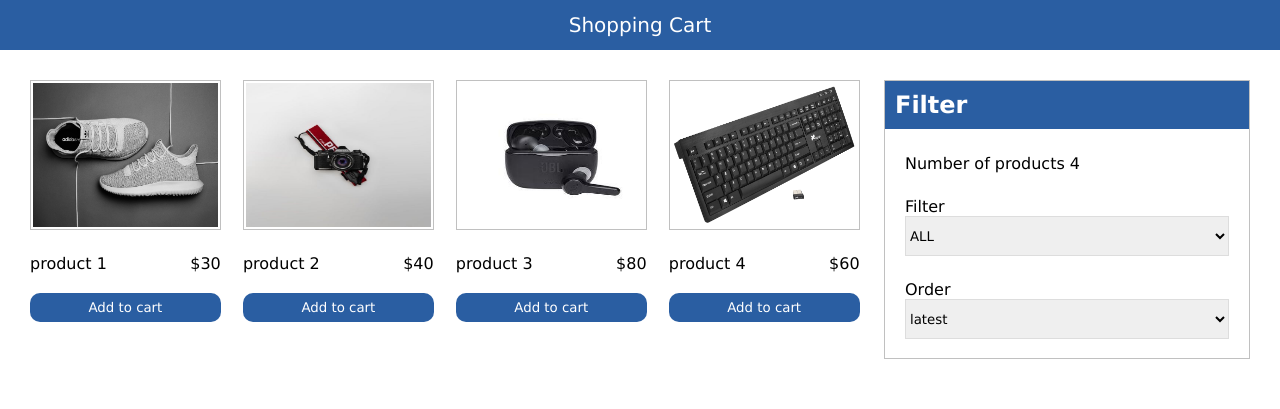
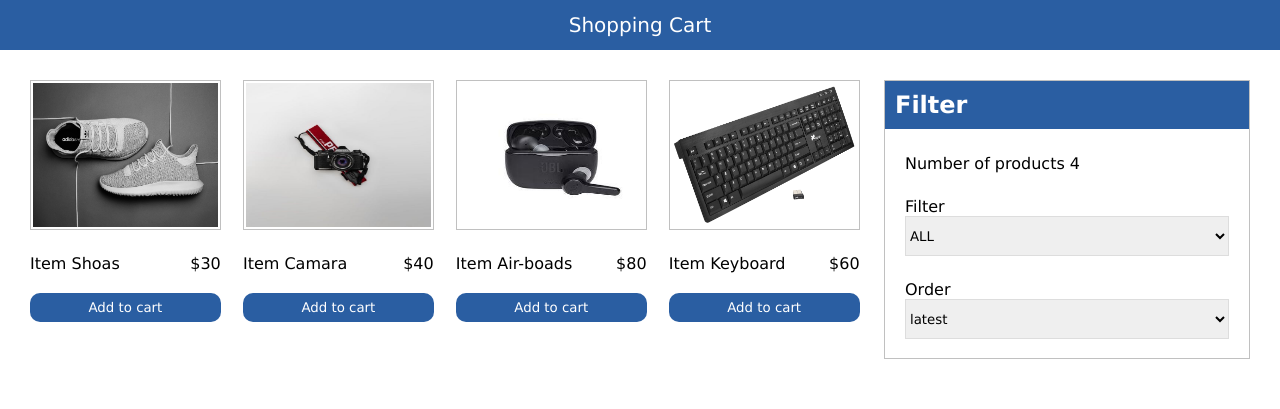
Before and after one commit to AbdullahAhmed11/react-shop-app, a React (Create React App) app in the folder client/: page / in a window 1280 px wide. Shown: the top 409 px of the page. Built offline with nearby package versions, Linux system fonts and the light colour scheme.

Commit message:
animation-part1

```diff
--- a/client/package.json
+++ b/client/package.json
@@ -11,6 +11,7 @@
     "react": "^17.0.2",
     "react-dom": "^17.0.2",
     "react-modal": "^3.14.4",
+    "react-reveal": "^1.2.2",
     "react-scripts": "4.0.3",
     "sass": "^1.45.0",
     "web-vitals": "^1.1.2"
--- a/client/src/components/Cart/Cart.js
+++ b/client/src/components/Cart/Cart.js
@@ -30,7 +30,7 @@ function Cart(props) {
                             <div>
                                 <p>title: {item.title}</p>
                                 <p>qty: {item.qty} </p>
-                                <p>price: ${item.price}</p>
+                                <p>price: ${item.price * item.qty}</p>
                             </div>
                                 <button onClick={() => props.removeFromCart(item)}>
                                     Remove
@@ -44,7 +44,7 @@ function Cart(props) {
                 (
                     <div className='cart-footer'>
                         <div className='total'>Total: {props.cartItems.reduce((acc,p) => {
-                            return acc + p.price;
+                            return acc + p.price * p.qty;
                         }, 0)}</div>
                         <button onClick={() => setShowForm(true)}>Selcet prodcut</button>
                     </div>
--- a/client/src/components/Products/Products.js
+++ b/client/src/components/Products/Products.js
@@ -1,6 +1,7 @@
 import React, { useState } from 'react';
 import "../../css/Products/Products.css";
 import ProductModal from './ProductModal';
+import Bounce from 'react-reveal/Bounce';
 
 
 
@@ -15,6 +16,7 @@ function Products(props) {
     }
 
     return (
+    <Bounce left cascade>
         <div className="productsEl">
             {props.products.map(product => (
             <div className="product-item" key={product.id}>
@@ -31,7 +33,7 @@ function Products(props) {
 
             <ProductModal product={product} openModal={openModal} closeModal={closeModal} />
         </div>
-
+    </Bounce>
     )
 }
 export default Products;
--- a/client/src/data.json
+++ b/client/src/data.json
@@ -1,7 +1,7 @@
 [
     {
         "id": "id1",
-        "title": "product 1",
+        "title": "Item Shoas",
         "imageUrl": "/images/product1.jpeg",
         "description": "this is one product",
         "price": 30,
@@ -9,7 +9,7 @@
     },
     {
         "id": "id2",
-        "title": "product 2",
+        "title": "Item Camara",
         "imageUrl": "/images/product2.jpeg",
         "description": "this is one product",
         "price": 40,
@@ -17,7 +17,7 @@
     },
     {
         "id": "id3",
-        "title": "product 3",
+        "title": "Item Air-boads",
         "imageUrl": "/images/product3.jpg",
         "description": "this is one product",
         "price": 80,
@@ -25,7 +25,7 @@
     },
     {
         "id": "id4",
-        "title": "product 4",
+        "title": "Item Keyboard",
         "imageUrl": "/images/product4.png",
         "description": "this is one product",
         "price": 60,
```
Also changed, not shown: 1 other file (tests, documents, lock files or other folders).
